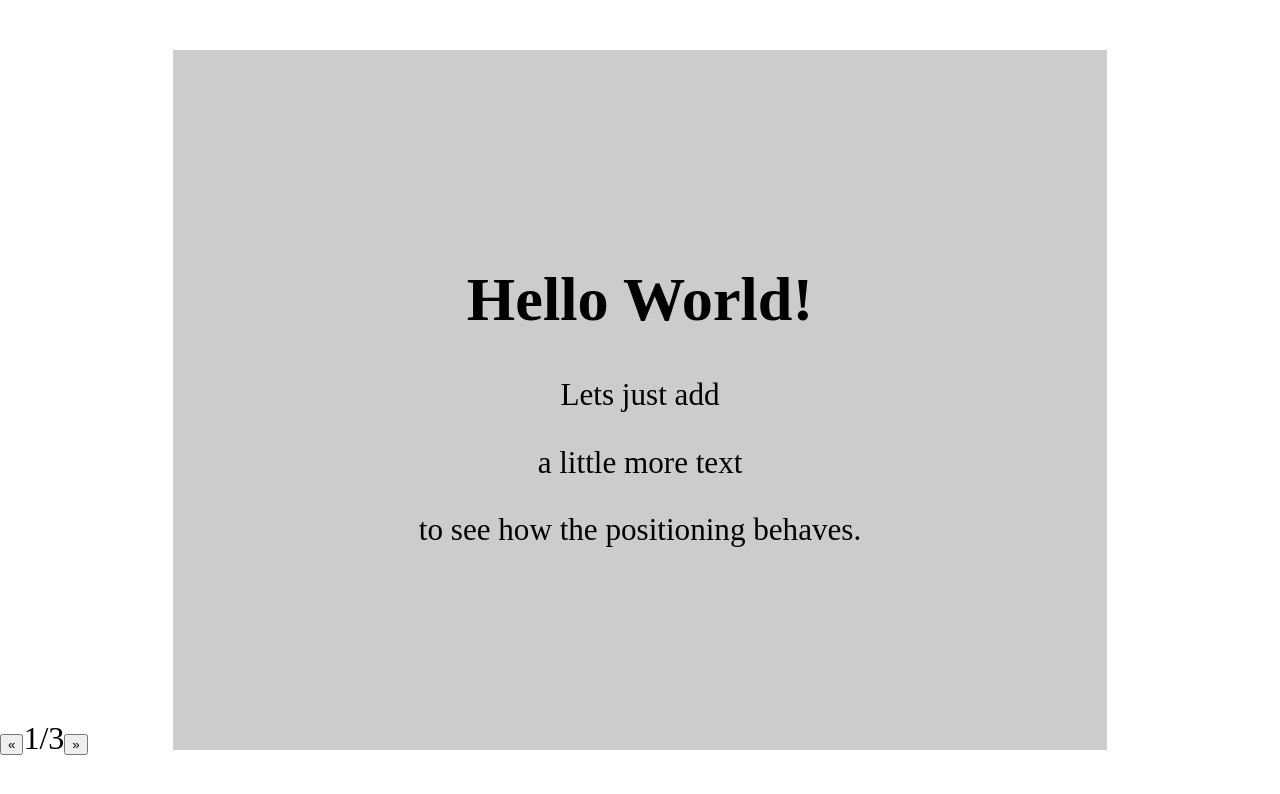
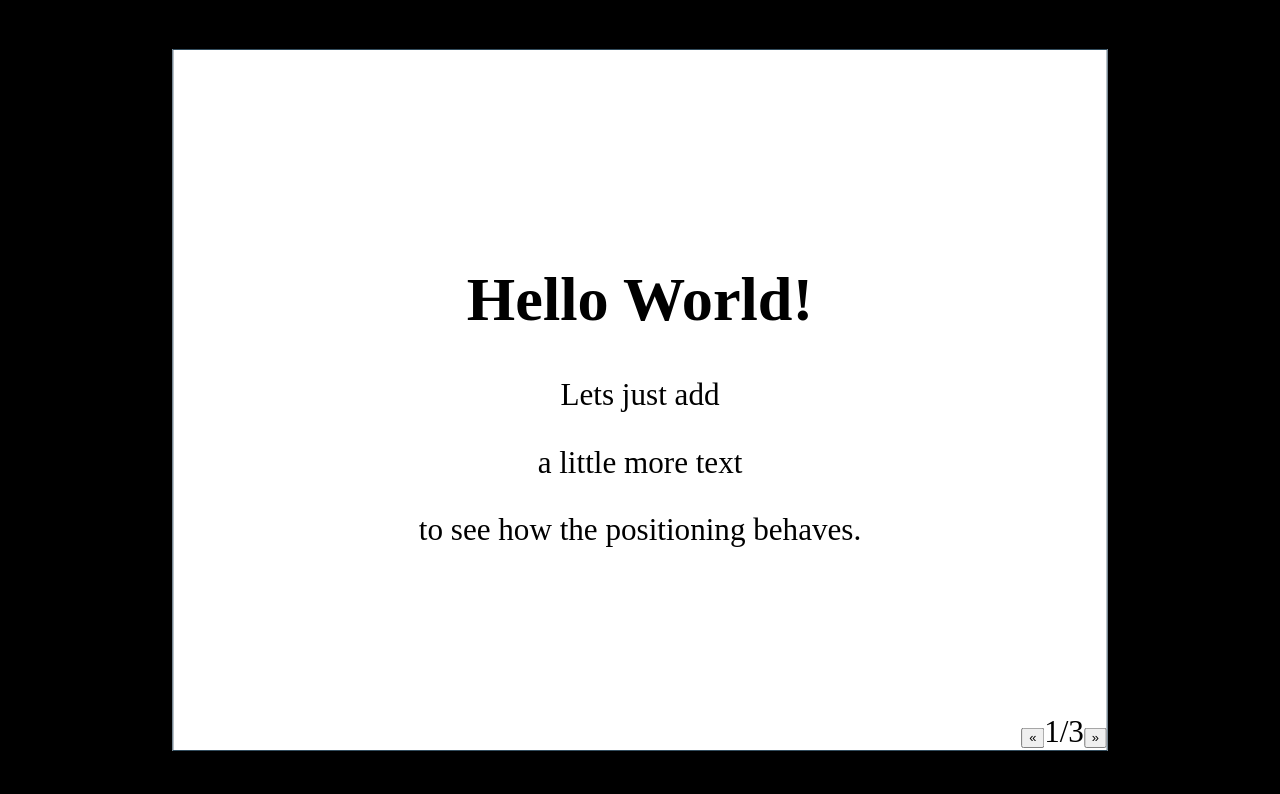
Before and after one commit to konqi/wdrslides, a React app: page / in a window 1280 px wide. Shown: the top 794 px of the page. Built offline with nearby package versions, Linux system fonts and the light colour scheme.

Commit message:
added progress bar for kicks

```diff
--- a/src/canvas/canvas.css
+++ b/src/canvas/canvas.css
@@ -3,7 +3,6 @@
 	margin: 0;
 	padding: 0;
 	overflow: hidden;
-	background: #ccc;
 	transform-origin: top left;
 	transition: all 0.25s;
 }
--- a/src/canvas/canvas.tsx
+++ b/src/canvas/canvas.tsx
@@ -90,7 +90,7 @@ export class Canvas extends React.Component<Props, State> {
 
 		return (
 			<div
-				className={styles.stage}
+				className={`${styles.stage} stage`}
 				style={{
 					top: '50%',
 					left: '50%',
--- a/src/canvas/index.js
+++ b/src/canvas/index.js
@@ -4,3 +4,4 @@ export {NavButton} from './navButton'
 export {default as Presentation} from './presentation'
 export {default as KeyboardControls} from './keyboardControls'
 export {Progress} from './progress'
+export {ProgressBar} from './progressBar'
--- /dev/null
+++ b/src/canvas/progressBar.tsx
@@ -0,0 +1,27 @@
+import * as React from 'react'
+import * as PropTypes from 'prop-types'
+import {pick} from 'lodash'
+
+export interface Context {
+	currentSlide: number
+	totalNumberOfSlides: number
+}
+
+export class ProgressBar extends React.Component<{}, {}> {
+	context: Context
+
+	static contextTypes = {
+		currentSlide: PropTypes.number,
+		totalNumberOfSlides: PropTypes.number
+	}
+
+	render() {
+		const context = pick(this.context, ['currentSlide', 'totalNumberOfSlides'])
+		return (
+			<div style={{width: `${100*context.currentSlide/(context.totalNumberOfSlides-1)}%`}}
+			className="progressbar"/>
+		)
+	}
+}
+
+export default ProgressBar
--- a/src/index.html
+++ b/src/index.html
@@ -7,6 +7,7 @@
 		body {
 			margin: 0;
 			font-size: 2em;
+			background-color: black;
 		}
 
 		#root {
@@ -15,7 +16,29 @@
 			right:0;
 			bottom:0;
 			left:0;
+		}
 
+		.progressbar {
+			height: 5px;
+			background-color: #7dcbff;
+			transition: width 0.5s ease-in-out;
+			top: 100%;
+			position: absolute;
+			transform: translateY(-5px);
+		}
+
+		.navigation {
+			width: 100%;
+			text-align: right;
+			position: absolute;
+			top: 100%;
+			transform: translateY(-100%);
+			font-size: 1em;
+		}
+
+		.stage {
+			border: 1px solid #2d4759;
+			background-color: #fff;
 		}
 		</style>
   </head>
--- a/src/main.css
+++ b/src/main.css
@@ -1,7 +1,7 @@
-.nav {
+/* .nav {
 	position: absolute;
 	z-index: 100;
-}
+} */
 
 .centered {
 }
--- a/src/main.jsx
+++ b/src/main.jsx
@@ -6,7 +6,8 @@ import {
 	Slide,
 	NavButton,
 	KeyboardControls,
-	Progress
+	Progress,
+	ProgressBar
 } from './canvas'
 import styles from './main.css'
 
@@ -16,6 +17,13 @@ const slides = (
 		<KeyboardControls />
 
 		<Canvas aspectRatio={4 / 3}>
+			<ProgressBar />
+			<div className="navigation">
+				<NavButton action="backward">«</NavButton>
+				<Progress />
+				<NavButton action="forward">»</NavButton>
+			</div>
+
 			<Slide className={styles.centered}>
 				<span style={{textAlign: 'center'}}>
 					<h1>Hello World!</h1>
@@ -34,12 +42,6 @@ const slides = (
 				<h3>i forgot</h3>
 			</Slide>
 		</Canvas>
-
-		<div className="navigation">
-			<NavButton action="backward">«</NavButton>
-			<Progress />
-			<NavButton action="forward">»</NavButton>
-		</div>
 	</Presentation>
 )
 
```
